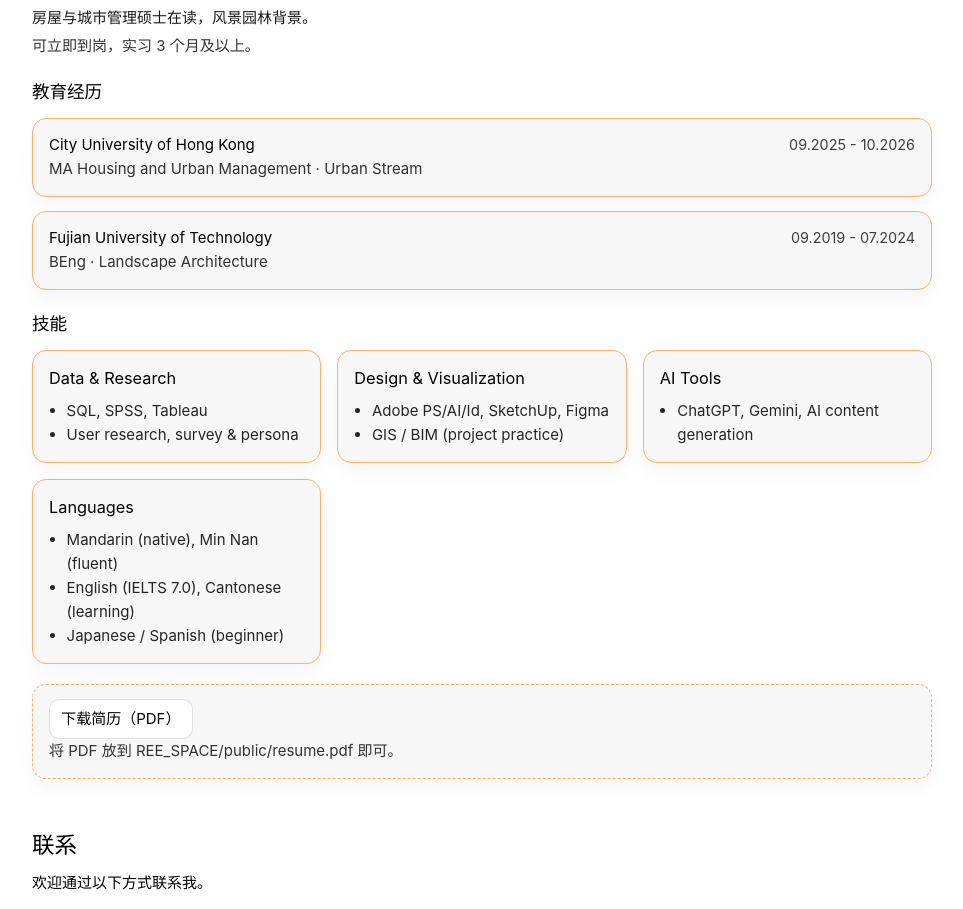
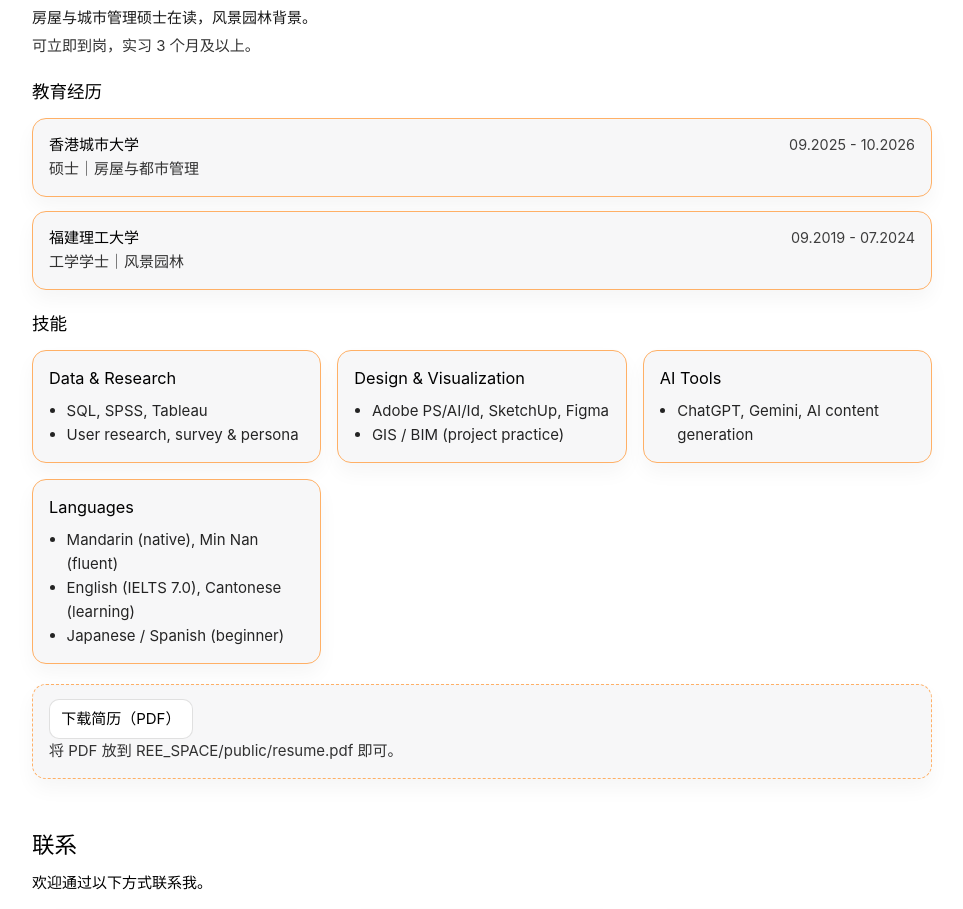
Before and after one commit to Rysen030800/REE_SPACE, a Vue app: page / in a window 1280 px wide. Shown: the part 3120-4029 px from the top of the page, without its empty margins (38-1001 px from the left). Built offline with nearby package versions, Linux system fonts and the light colour scheme.

Commit message:
fix: align experience EN copy and localize education section for zh/en switch

```diff
--- a/src/data/projects.ts
+++ b/src/data/projects.ts
@@ -14,11 +14,11 @@ export const projects: Project[] = [
     id: 'ux-wupenicity',
     title: {
       zh: '福州市重点商圈母婴室用户体验研究（WUPENiCity 荣誉奖）',
-      en: 'Maternity & Infant Room UX Study (WUPENiCity Honorable Mention)',
+      en: 'Maternity & Infant Room User Experience Study (WUPENiCity Honorable Mention)',
     },
     description: {
       zh: '1. 用户调研：深度访谈核心受众，收集 500+ 份问卷，构建母婴用户行为画像并识别主要使用痛点\n2. 服务优化：基于用户体验分析及母婴室通用设计标准，提出商圈母婴室空间与服务优化方案，包括设施配置与导视系统设计',
-      en: 'Interviewed key users and collected 500+ questionnaires; built personas and identified pain points; proposed space and service improvements.',
+      en: '1. User research: conducted in-depth interviews with core users and collected 500+ questionnaires to build behavior personas and identify key usage pain points.\n2. Service optimization: based on UX insights and universal design standards for nursing rooms, proposed spatial and service optimization solutions, including facility configuration and wayfinding system design.',
     },
     date: '2023.07',
     tags: ['User Research', 'Persona', 'Service Design'],
@@ -27,11 +27,11 @@ export const projects: Project[] = [
     id: 'historic-activation',
     title: {
       zh: '历史建筑空间活化与商业运营',
-      en: 'Historic Building Cultural Space Activation',
+      en: 'Historic Building Space Activation & Commercial Operations',
     },
     description: {
       zh: '1. 空间建模：通过空间建模模拟用户动线与使用场景，评估历史建筑空间再利用可行性\n2. 空间功能规划：重新规划 5 个功能分区，设计文化活动与商业运营结合的空间使用模式，优化提升公共空间活跃度，实现场地日人流 100+',
-      en: 'Simulated user routes and scenarios via spatial modeling; redesigned functional zones and proposed a culture + operations strategy.',
+      en: '1. Spatial modeling: simulated user flows and usage scenarios through spatial modeling to evaluate the feasibility of adaptive reuse for historic building spaces.\n2. Functional space planning: replanned 5 functional zones and designed a hybrid model combining cultural activities and commercial operations, improving public-space vitality and achieving 100+ daily visitors.',
     },
     date: '2021.11',
     tags: ['Spatial Modeling', 'Planning', 'Operations'],
@@ -40,11 +40,11 @@ export const projects: Project[] = [
     id: 'smart-city-intern',
     title: {
       zh: '智慧城市数字平台前期规划',
-      en: 'Smart City Digital Platform Planning (Internship)',
+      en: 'Smart City Digital Platform Pre-planning',
     },
     description: {
       zh: '1. 参与智慧城市数字化平台前期规划，通过 POI 数据分析与实地调研，构建城市空间使用模型\n2. 利用 GIS 与多源数据整合分析城市空间使用模式，为平台功能设计提供数据支持\n3. 参与项目招投标技术方案撰写，与政府及技术团队\n4. 协作完成项目方案汇报协助整理与分析城市政策数据，支持智慧城市项目决策与方案优化',
-      en: 'Joined early-stage platform planning; built spatial models from POI + field research; integrated multi-source data with GIS/BIM to support decisions.',
+      en: '1. Participated in early planning for a smart-city digital platform and built urban-space usage models through POI analysis and field research.\n2. Analyzed urban space-use patterns using GIS and multi-source data integration to support platform function design.\n3. Participated in technical proposal writing for project bidding in collaboration with government and technical teams.\n4. Co-delivered project reporting and supported decision-making and solution optimization through urban policy data consolidation and analysis.',
     },
     date: '2023.07-2023.08',
     tags: ['GIS', 'BIM', 'Data Integration'],
@@ -53,11 +53,11 @@ export const projects: Project[] = [
     id: 'landscape-intern',
     title: {
       zh: '景观规划&空间营造',
-      en: 'Landscape Planning & Spatial Design Intern',
+      en: 'Landscape Planning & Spatial Making',
     },
     description: {
       zh: '1. 多源数据分析与需求画像:\n深度解析G端需求: 参与海绵城市项目规划调研，梳理国家及地方政策要求，提炼核心指标并转化为项目实施方案。\n需求画像: 参与高坡云顶暗夜公园项目针对核心客群的路径分析，识别服务点位分布、停车位不足、地表植被流失等5个体验断点\n2. 模块化设计:\n功能设计: 基于GlS空间数据与场地调研，分析6公里河道空间结构，规划5个功能模块以优化空间使用效率\n3. 技术方案可视化产出:\n模块化架构设计: 深度调研安顺平坝县槎白河2366平方公里规划区，针对平坝城区及乐平组团的14个管控单元进行现状分析，独立绘制并产出20+张分析图\n工程化落地与协作: 使用CAD与SketchUp完成空间建模与可视化表达，参与万字概念设计初稿文本与方案汇报，协助推进项目概念设计与方案落地。',
-      en: 'Jul 2022 - Sep 2022, Guizhou Architectural Design & Research Institute Co., Ltd.\nUser journey and audience profiling: analyzed core target groups and solved 5 key pain points.\nSpatial strategy and modular design: divided a 6km waterfront site into 5 modules and produced 20+ analytical diagrams.\nPolicy analysis and compliance: translated sponge-city policies into implementable technical roadmaps.\nCross-team delivery: produced CAD/modeling outputs with AutoCAD and SketchUp and co-authored proposals to move the project into implementation.',
+      en: '1. Multi-source data analysis and demand profiling:\nGovernment-side demand analysis: participated in sponge-city planning research, consolidated national and local policy requirements, extracted core indicators, and translated them into implementable project plans.\nUser profiling: analyzed routes of core target users in the Gaopo Yunding Dark Sky Park project and identified 5 experience breakpoints, including service-point distribution, parking shortage, and surface vegetation loss.\n2. Modular design:\nFunctional planning: based on GIS spatial data and site research, analyzed the 6km river corridor structure and planned 5 functional modules to optimize space-use efficiency.\n3. Visualization output of technical schemes:\nModular architecture design: conducted in-depth research in the 2,366 km² Chabai River planning area of Pingba County, Anshun, analyzed 14 control units across Pingba urban area and Leping cluster, and independently produced 20+ analytical drawings.\nEngineering delivery and collaboration: used CAD and SketchUp for spatial modeling and visualization, participated in drafting the initial concept document and reporting, and supported concept-to-implementation advancement.',
     },
     date: '2022.06-2023.08',
     tags: ['User Journey', 'Spatial Strategy', 'AutoCAD', 'SketchUp'],
--- a/src/sections/AboutSection.vue
+++ b/src/sections/AboutSection.vue
@@ -5,6 +5,36 @@ import { useUiStore } from '../stores/ui'
 
 const ui = useUiStore()
 const text = computed(() => copy[ui.lang])
+
+const educationItems = computed(() => {
+  if (ui.lang === 'zh') {
+    return [
+      {
+        school: '香港城市大学',
+        period: '09.2025 - 10.2026',
+        degree: '硕士｜房屋与都市管理',
+      },
+      {
+        school: '福建理工大学',
+        period: '09.2019 - 07.2024',
+        degree: '工学学士｜风景园林',
+      },
+    ]
+  }
+
+  return [
+    {
+      school: 'City University of Hong Kong',
+      period: '09.2025 - 10.2026',
+      degree: 'Master | Housing and Urban Management',
+    },
+    {
+      school: 'Fujian University of Technology',
+      period: '09.2019 - 07.2024',
+      degree: 'Bachelor of Engineering | Landscape Architecture',
+    },
+  ]
+})
 </script>
 
 <template>
@@ -16,20 +46,12 @@ const text = computed(() => copy[ui.lang])
 
     <h3 class="anchor">{{ text.sections.about.education }}</h3>
     <div class="timeline">
-      <div class="item">
+      <div v-for="item in educationItems" :key="item.school" class="item">
         <div class="row">
-          <strong>City University of Hong Kong</strong>
-          <span class="meta">09.2025 - 10.2026</span>
+          <strong>{{ item.school }}</strong>
+          <span class="meta">{{ item.period }}</span>
         </div>
-        <div class="muted">MA Housing and Urban Management · Urban Stream</div>
-      </div>
-
-      <div class="item">
-        <div class="row">
-          <strong>Fujian University of Technology</strong>
-          <span class="meta">09.2019 - 07.2024</span>
-        </div>
-        <div class="muted">BEng · Landscape Architecture</div>
+        <div class="muted">{{ item.degree }}</div>
       </div>
     </div>
 
```
